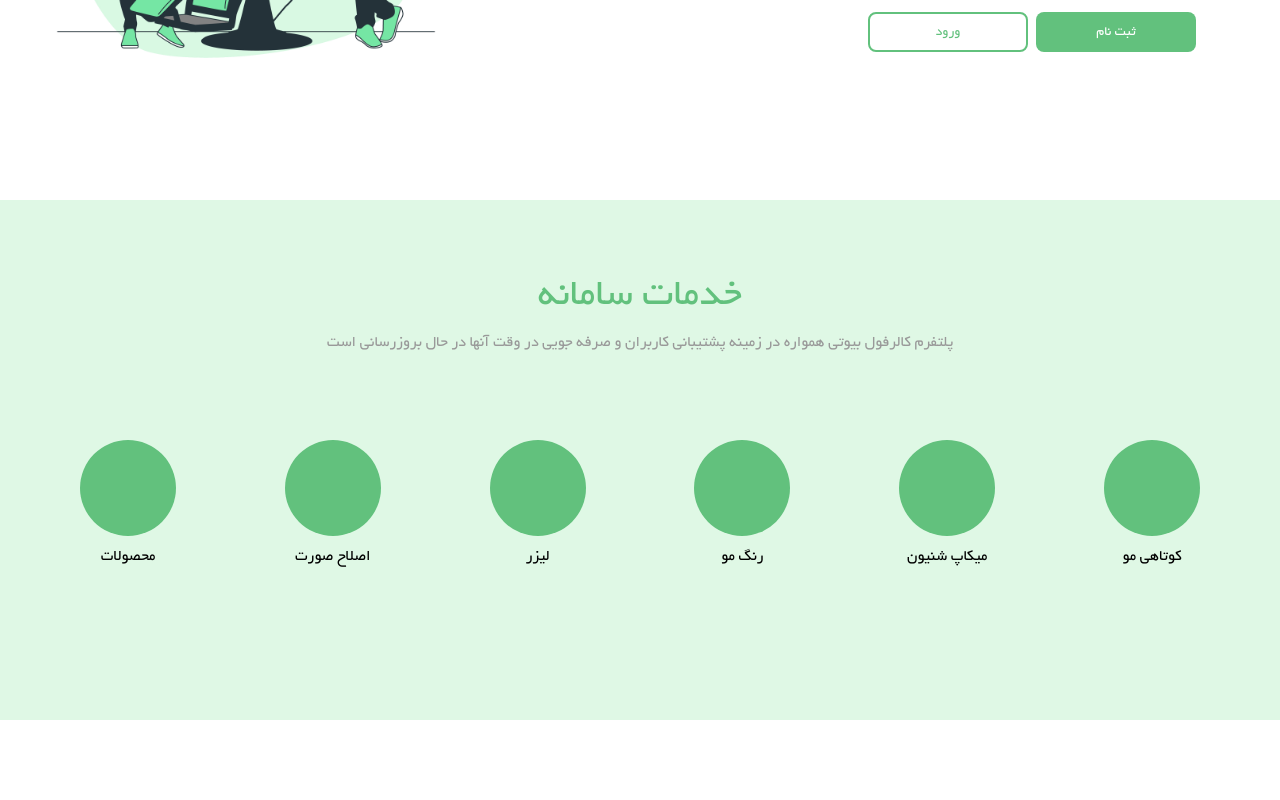
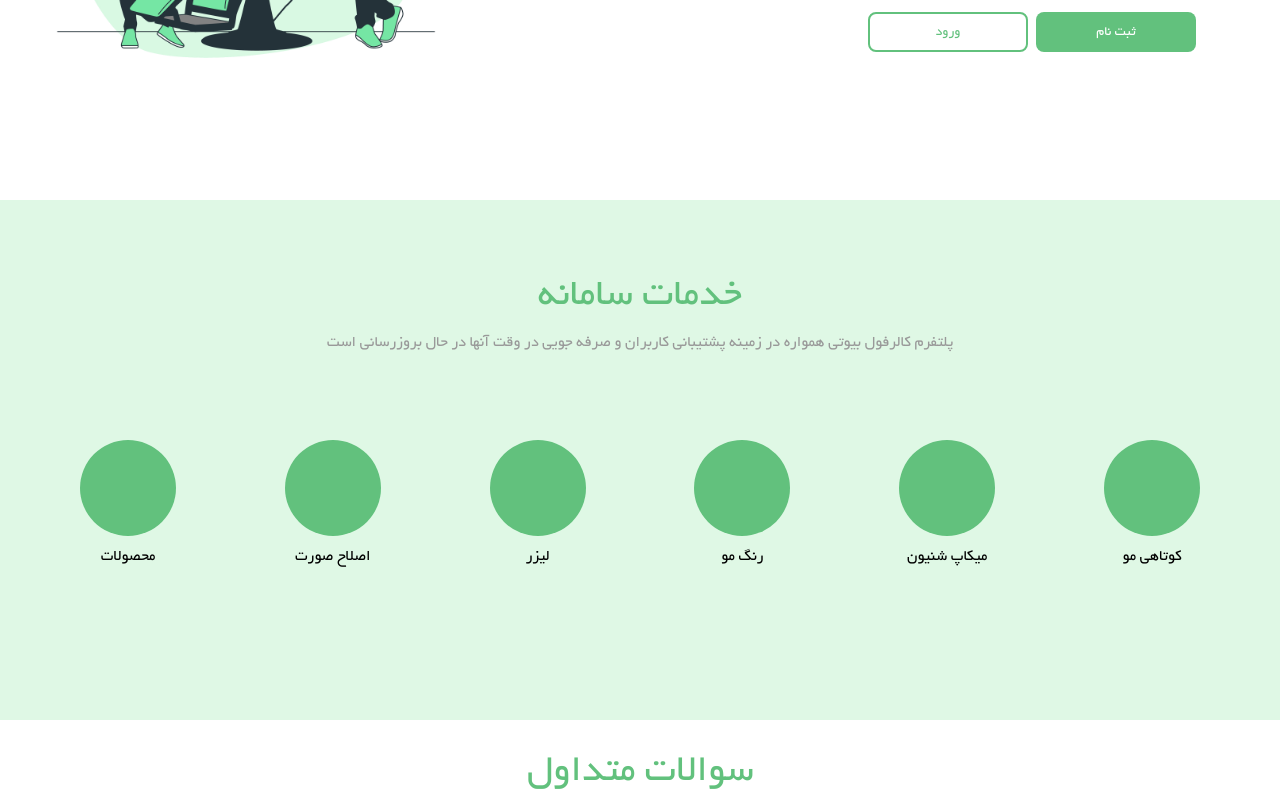
Before and after one commit to mohaddeseamel/site-reserve, a Vue app: page /dashboard in a window 1280 px wide. Shown: the part 422-1222 px from the top of the page. Before the commit the page ends 1142 px from the top, so only its background shows below. Built offline with nearby package versions, Linux system fonts and the light colour scheme; some icons are missing.

Commit message:
create component question user

```diff
--- /dev/null
+++ b/src/components/questionUser.vue
@@ -0,0 +1,12 @@
+<template>
+  <div class="question-user container mx-auto flex flex-col">
+    <div class="title mt-5">
+      <h1 class="lg:text-[40px] text-[30px] text-center text-green-dark">
+        سوالات متداول
+      </h1>
+    </div>
+
+  </div>
+</template>
+
+<script setup></script>
--- a/src/views/dashboard.vue
+++ b/src/views/dashboard.vue
@@ -2,10 +2,12 @@
   <div class="overflow-x-hidden">
     <HeaderDashboard />
     <servicesSystem />
+    <questionUser/>
   </div>
 </template>
 
 <script setup>
 import HeaderDashboard from "../components/HeaderDashboard.vue";
 import servicesSystem from "../components/servicesSystem.vue";
+import questionUser from "../components/questionUser.vue"
 </script>
```
